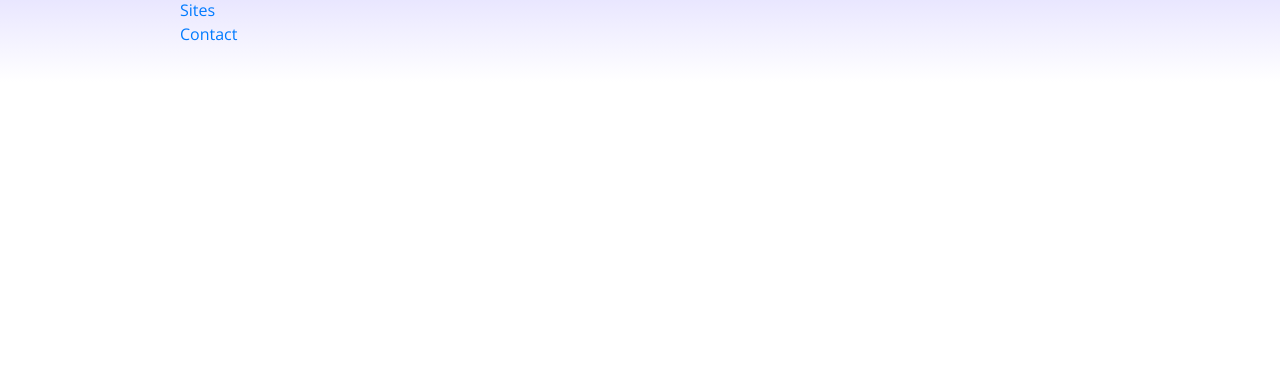
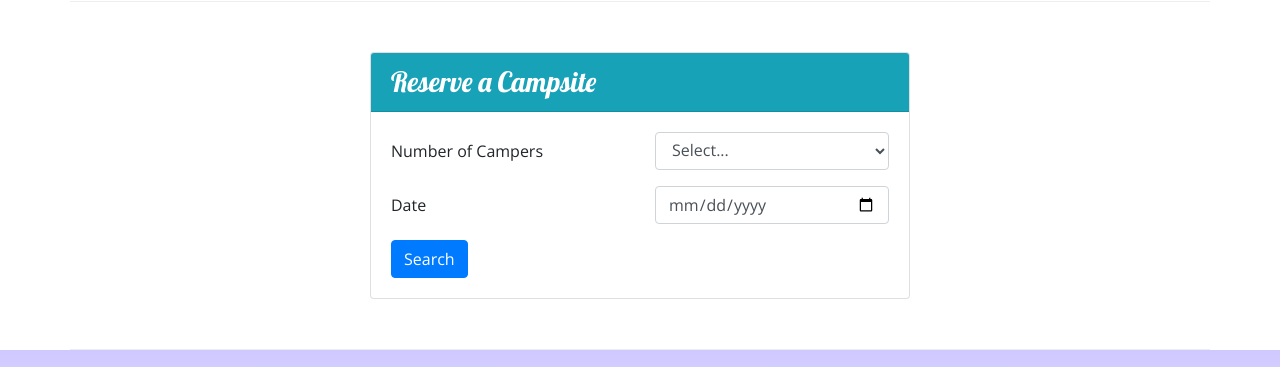
Before and after one commit to NaviTech11/NUCAMPSITE, a website: page index.html in a window 1280 px wide. Shown: the part 1151-1518 px from the top of the page. Before the commit the page ends 1233 px from the top, so only its background shows below. Drawn offline with nearby package versions, Linux system fonts and the light colour scheme.

Commit message:
Week 2 Assignment

```diff
--- a/index.html
+++ b/index.html
@@ -31,6 +31,9 @@
                 <div class="col">
                     <h1>NuCamp</h1>
                     <h2>a better way to camp</h2>
+                </div>
+                <div class="col-md-4 col-xl-2">
+                    <a href="#reserveForm" class="btn btn-info mt-4">Reserve Campsite</a>
                 </div>
              </div>
         </div>
@@ -75,8 +78,13 @@
                 <h2>Featured Campsites</h2>
             </div>
             <div class="col">
-                <h3>React Lake Campground</h3>
-                <p class="d-none d-sm-block">Nestled in the foothills of the Chrome Mountains, this campground on the shores of the pristine React Lake is a favorite for fly fishers.</p>
+                <div class="media">
+                    <div class="media-body align-self-center">
+                        <h3>React Lake Campground</h3>
+                        <p class="d-none d-sm-block">Nestled in the foothills of the Chrome Mountains, this campground on the shores of the pristine React Lake is a favorite for fly fishers.</p>
+                    </div>
+                    <img class="d-flex ml-3 img-thumbnail" src="img/react-lake-thumb.jpg" alt="React Lake">
+                </div>
             </div>
         </div>
 
@@ -90,6 +98,43 @@
                     <div class="media-body align-self-center">
                         <h3>Bootstrap Outfitters</h3>
         				<p class="d-none d-sm-block">Bootstrap Outfitters supplies you with gear you need at prices you can't beat.</p>
+                    </div>
+                </div>
+            </div>
+        </div>
+
+        <div class="row row-content align-items-center">
+            <div class="col-sm-6 mx-auto">
+                <div class="card">
+                    <h3 class="card-header bg-info text-white">Reserve a Campsite</h3>
+                    <div class="card-body">
+                        <form id="reserveForm">
+                            <div class="row form-group">
+                                <label for="numCampers" class="col col-form-label">Number of Campers</label>
+                                <div class="col-sm-6">
+                                    <select name="numCampers" id="numCampers" class="form-control">
+                                        <option value="0">Select...</option>
+                                        <option value="1">1</option>
+                                        <option value="2">2</option>
+                                        <option value="3">3</option>
+                                        <option value="4">4</option>
+                                        <option value="5">5</option>
+                                        <option value="6">6</option>
+                                    </select>
+                                </div>
+                            </div>
+                            <div class="row form-group">
+                                <label for="date" class="col col-form-label">Date</label>
+                                <div class="col-sm-6">
+                                    <input type="date" id="date" name="date" placeholder="date" class="form-control">
+                                </div>
+                            </div>
+                            <div class="row">
+                                <div class="col">
+                                    <button href="#" type="submit" class="btn btn-primary">Search</button>
+                                </div>
+                            </div>
+                        </form>
                     </div>
                 </div>
             </div>
```
